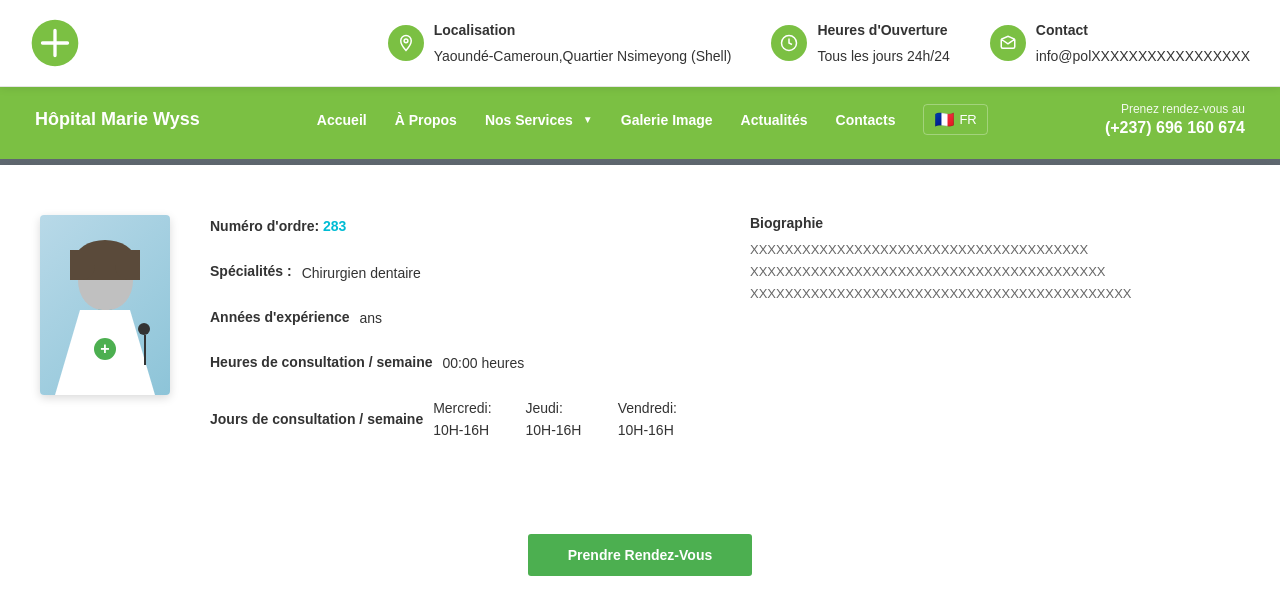
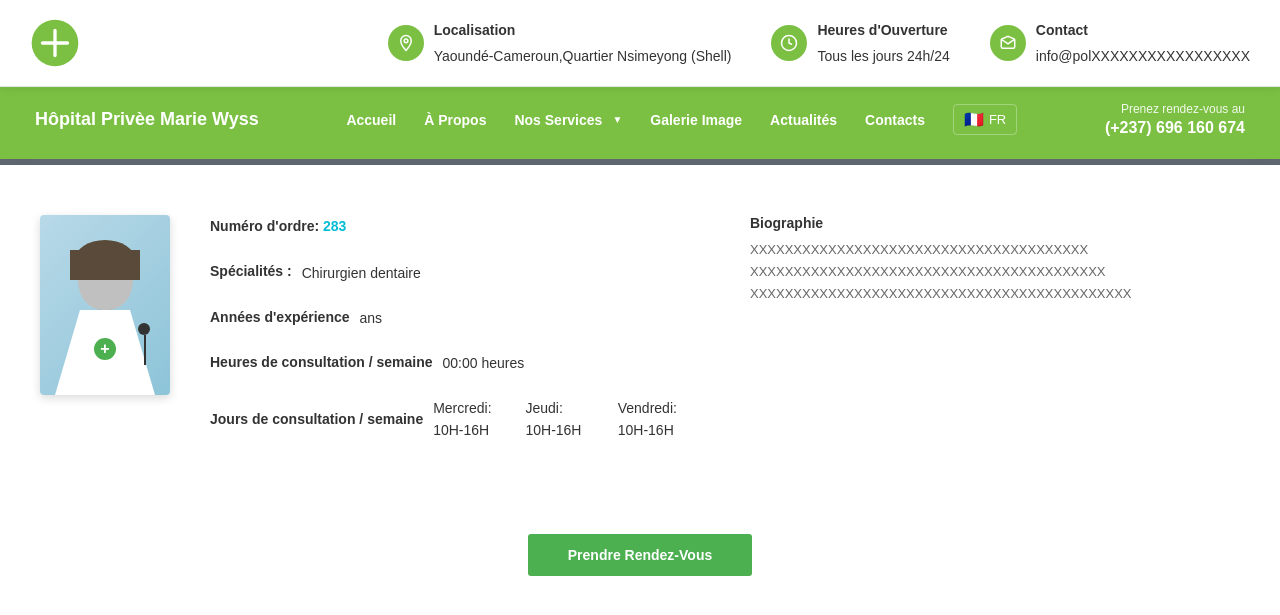
Before and after one commit to clovisTOTOT/Marie-Wyss, a Django app: page /Docteur1/ in a window 1280 px wide. Shown: the top 615 px of the page. Run offline with Django 5.2, Linux system fonts and the light colour scheme.

Commit message:
Description de vos changements

```diff
--- a/templates/Docteur1.html
+++ b/templates/Docteur1.html
@@ -6,7 +6,7 @@
     <meta charset="UTF-8">
     <meta name="viewport" content="width=device-width, initial-scale=1.0">
     <title>Hôpital Marie Wyss</title>
-    <link rel="icon" href="{% static 'images/switch.png' %}" type="image/png">
+    <link rel="icon" href="{% static 'images/logo.png' %}" type="image/png">
     <link rel="stylesheet" href="{% static 'css/index.css' %}">
     <script src="{% static 'js/index.js' %}"></script>
     <link rel="stylesheet" href="{% static 'css/Docteur1.css' %}">
--- a/templates/Docteur2.html
+++ b/templates/Docteur2.html
@@ -6,7 +6,7 @@
     <meta charset="UTF-8">
     <meta name="viewport" content="width=device-width, initial-scale=1.0">
     <title>Hôpital Marie Wyss</title>
-    <link rel="icon" href="{% static 'images/switch.png' %}" type="image/png">
+    <link rel="icon" href="{% static 'images/logo.png' %}" type="image/png">
     <link rel="stylesheet" href="{% static 'css/header.css' %}">
     <link rel="stylesheet" href="{% static 'css/footer.css' %}">
 </head>
--- a/templates/Docteur3.html
+++ b/templates/Docteur3.html
@@ -6,7 +6,7 @@
     <meta charset="UTF-8">
     <meta name="viewport" content="width=device-width, initial-scale=1.0">
     <title>Hôpital Marie Wyss</title>
-    <link rel="icon" href="{% static 'images/switch.png' %}" type="image/png">
+    <link rel="icon" href="{% static 'images/logo.png' %}" type="image/png">
     <link rel="stylesheet" href="{% static 'css/header.css' %}">
     <link rel="stylesheet" href="{% static 'css/footer.css' %}">
 </head>
--- a/templates/Docteur4.html
+++ b/templates/Docteur4.html
@@ -6,7 +6,7 @@
     <meta charset="UTF-8">
     <meta name="viewport" content="width=device-width, initial-scale=1.0">
     <title>Hôpital Marie Wyss</title>
-    <link rel="icon" href="{% static 'images/switch.png' %}" type="image/png">
+    <link rel="icon" href="{% static 'images/logo.png' %}" type="image/png">
     <link rel="stylesheet" href="{% static 'css/header.css' %}">
     <link rel="stylesheet" href="{% static 'css/footer.css' %}">
 </head>
--- a/templates/actualite.html
+++ b/templates/actualite.html
@@ -6,7 +6,7 @@
     <meta charset="UTF-8">
     <meta name="viewport" content="width=device-width, initial-scale=1.0">
     <title>Hôpital Marie Wyss</title>
-    <link rel="icon" href="{% static 'images/switch.png' %}" type="image/png">
+    <link rel="icon" href="{% static 'images/logo.png' %}" type="image/png">
     <link rel="stylesheet" href="{% static 'css/index.css' %}">
     <script src="{% static 'js/index.js' %}"></script>
     <link rel="stylesheet" href="{% static 'css/footer.css' %}">
--- a/templates/apropos.html
+++ b/templates/apropos.html
@@ -7,7 +7,7 @@
     <meta charset="UTF-8">
     <meta name="viewport" content="width=device-width, initial-scale=1.0">
     <title>Hôpital Marie Wyss</title>
-    <link rel="icon" href="{% static 'images/switch.png' %}" type="image/png">
+    <link rel="icon" href="{% static 'images/logo.png' %}" type="image/png">
     <link rel="stylesheet" href="{% static 'css/index.css' %}">
     <link rel="stylesheet" href="{% static 'css/footer.css' %}">
     <link rel="stylesheet" href="{% static 'css/apropos.css' %}">
--- a/templates/contacts.html
+++ b/templates/contacts.html
@@ -7,7 +7,7 @@
     <meta charset="UTF-8">
     <meta name="viewport" content="width=device-width, initial-scale=1.0">
     <title>Hôpital Marie Wyss</title>
-    <link rel="icon" href="{% static 'images/switch.png' %}" type="image/png">
+    <link rel="icon" href="{% static 'images/logo.png' %}" type="image/png">
     <link rel="stylesheet" href="{% static 'css/index.css' %}">
     <script src="{% static 'js/index.js' %}"></script>
     <link rel="stylesheet" href="{% static 'css/footer.css' %}">
--- a/templates/galerie-image.html
+++ b/templates/galerie-image.html
@@ -6,7 +6,7 @@
     <meta charset="UTF-8">
     <meta name="viewport" content="width=device-width, initial-scale=1.0">
     <title>Hôpital Marie Wyss</title>
-    <link rel="icon" href="{% static 'images/switch.png' %}" type="image/png">
+    <link rel="icon" href="{% static 'images/logo.png' %}" type="image/png">
     <link rel="stylesheet" href="{% static 'css/index.css' %}">
     <script src="{% static 'js/index.js' %}"></script>
     <link rel="stylesheet" href="{% static 'css/footer.css' %}">
--- a/templates/header.html
+++ b/templates/header.html
@@ -1090,7 +1090,7 @@
 
 <header id="main-header">
     <div class="logo">
-        <span>Hôpital Marie Wyss</span>
+        <span>Hôpital Privèe Marie Wyss</span>
     </div>
 
     <div class="hamburger" id="hamburger">
--- a/templates/index.html
+++ b/templates/index.html
@@ -6,7 +6,7 @@
     <meta charset="UTF-8">
     <meta name="viewport" content="width=device-width, initial-scale=1.0">
     <title>Hôpital Marie Wyss</title>
-    <link rel="icon" href="{% static 'images/switch.png' %}" type="image/png">
+    <link rel="icon" href="{% static 'images/logo.png' %}" type="image/png">
     <link rel="stylesheet" href="{% static 'css/accueille.css' %}">
     <link rel="stylesheet" href="{% static 'templates/whatsapp.html' %}">
     <script src="{% static 'js/accueille.js' %}"></script>
@@ -500,7 +500,7 @@
 
         <div class="info-section">
             <h3>Pluridisciplinaire et à taille humaine</h3>
-            <p>N°1 en matière de satisfaction patient, l'Hôpital Bethesda de Yaoundé couvre un grand nombre de spécialités médicales et chirurgicales.</p>
+            <p>N°1 en matière de satisfaction patient, l'Hôpital privèe marie Wyss de Yaoundé couvre un grand nombre de spécialités médicales et chirurgicales.</p>
             <a href="#" class="link-arrow">En savoir plus →</a>
         </div>
 
--- a/templates/notreequipe.html
+++ b/templates/notreequipe.html
@@ -7,7 +7,7 @@
     <meta charset="UTF-8">
     <meta name="viewport" content="width=device-width, initial-scale=1.0">
     <title>Hôpital Marie Wyss</title>
-    <link rel="icon" href="{% static 'images/switch.png' %}" type="image/png">
+    <link rel="icon" href="{% static 'images/logo.png' %}" type="image/png">
     <link rel="stylesheet" href="{% static 'css/header.css' %}">
     <link rel="stylesheet" href="{% static 'css/footer.css' %}">
 </head>
--- a/templates/services.html
+++ b/templates/services.html
@@ -6,7 +6,7 @@
     <meta charset="UTF-8">
     <meta name="viewport" content="width=device-width, initial-scale=1.0">
     <title>Hôpital Marie Wyss</title>
-    <link rel="icon" href="{% static 'images/switch.png' %}" type="image/png">
+    <link rel="icon" href="{% static 'images/logo.png' %}" type="image/png">
     <link rel="stylesheet" href="{% static 'css/index.css' %}">
     <script src="{% static 'js/index.js' %}"></script>
     <link rel="stylesheet" href="{% static 'css/footer.css' %}">
```
